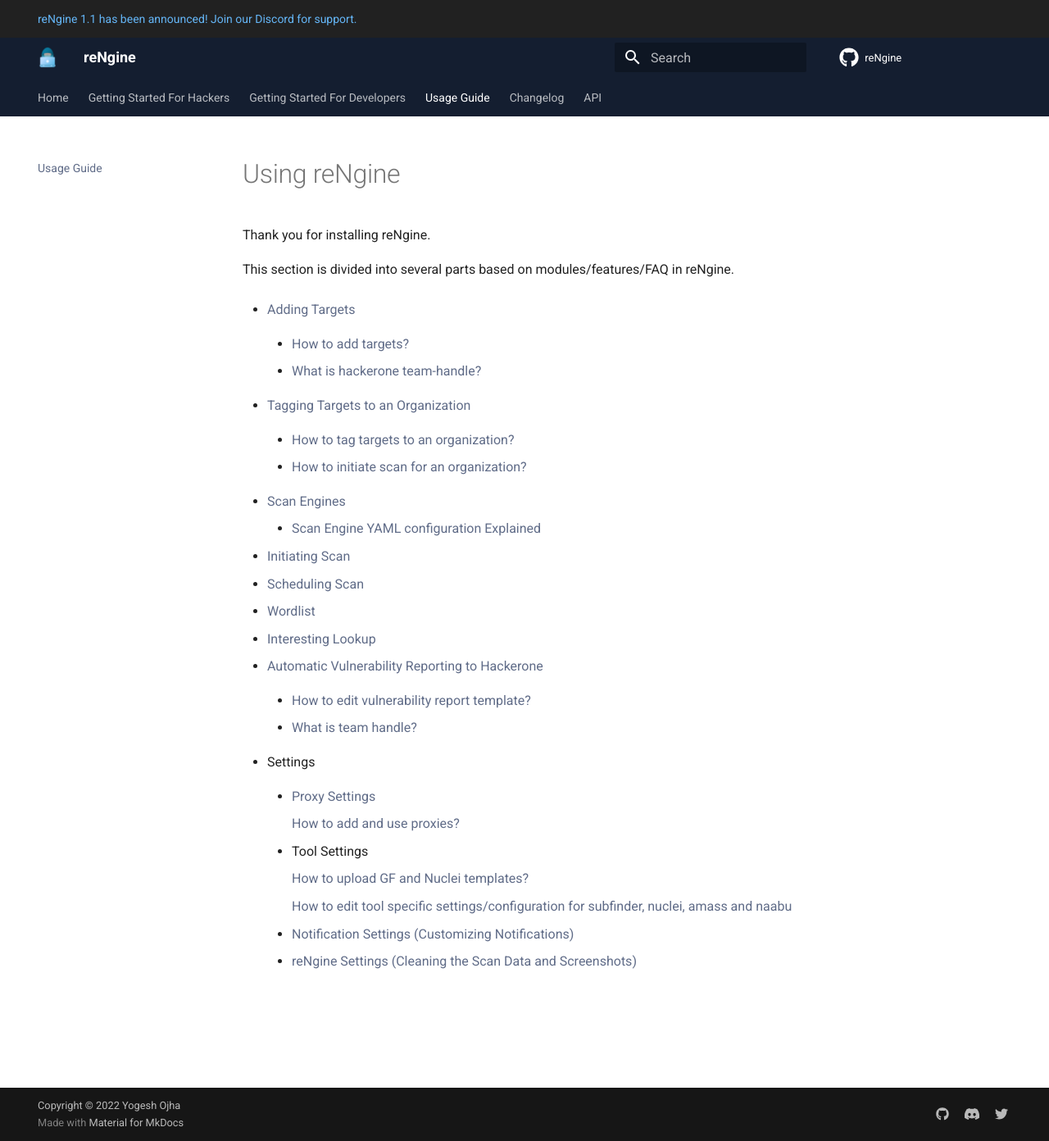
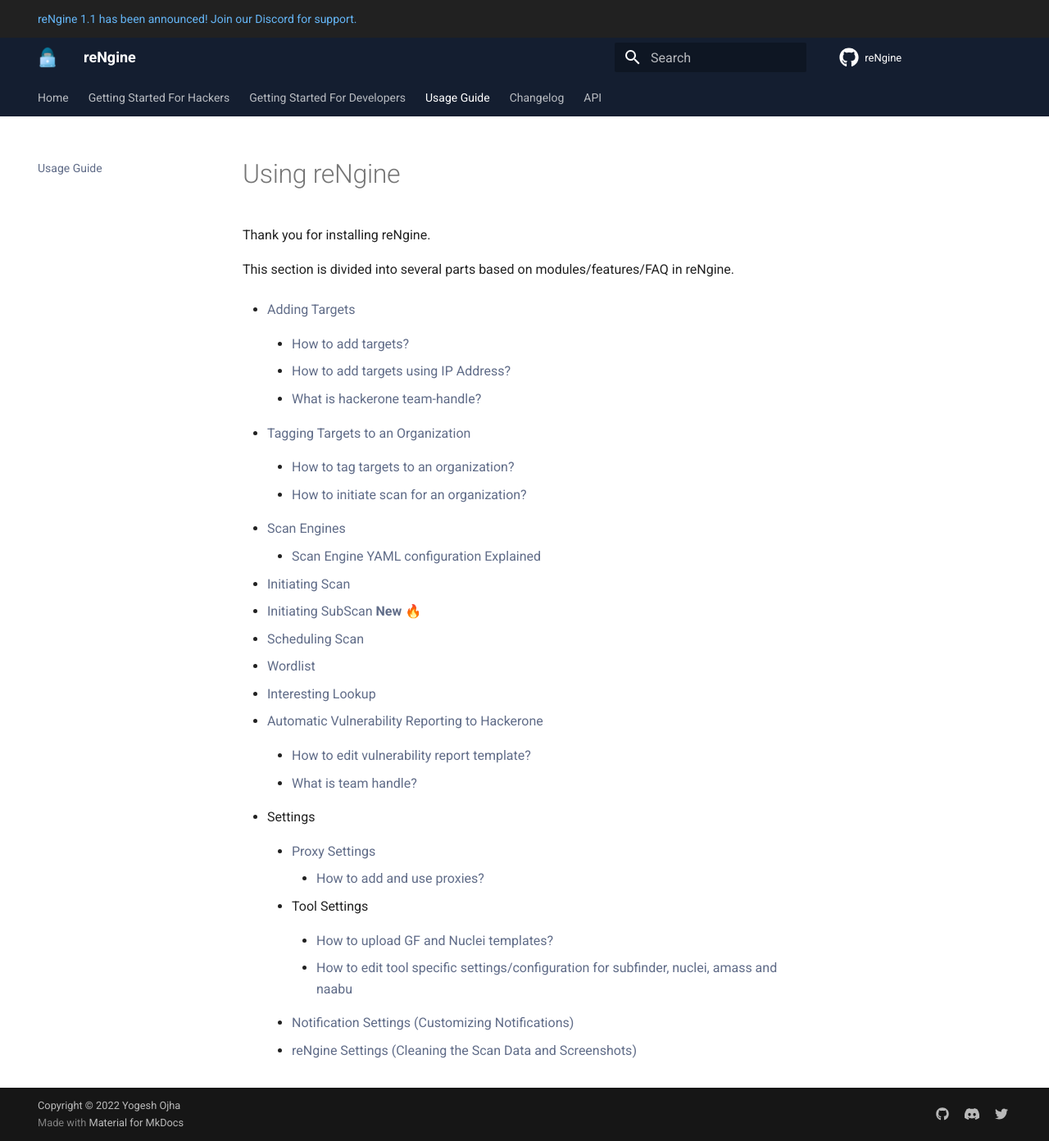
Before and after one commit to yogeshojha/rengineDocumentation, an MkDocs documentation site: the page built from docs/usage/index.md, in a window 1280 px wide and 1392 px high. Shown: the whole window at 82% size. Built offline with MkDocs 1.6.1 and Material for MkDocs 9.7.7, drawn with Linux system fonts in a browser that asks for light colours; comment, search, counter and statistics services are not loaded.

Commit message:
Added subscan

```diff
--- a/docs/usage/index.md
+++ b/docs/usage/index.md
@@ -7,6 +7,8 @@ This section is divided into several parts based on modules/features/FAQ in reNg
 - [Adding Targets](/usage/targets)
 
     - [How to add targets?](/usage/targets/#adding-individual-targets)
+
+    - [How to add targets using IP Address?](/usage/targets/#resolve-domains-from-ip-or-cidrs)
 
     - [What is hackerone team-handle?](/usage/targets/#what-is-team-handle)
 
@@ -21,6 +23,8 @@ This section is divided into several parts based on modules/features/FAQ in reNg
     - [Scan Engine YAML configuration Explained](/usage/scan_engine/#detailed-guide-on-configuring-scan-engines)
 
 - [Initiating Scan](/usage/scan_target/#quick-scan)
+
+- [Initiating SubScan <strong>New 🔥</strong>](/usage/subscan)
 
 - [Scheduling Scan](/usage/scan_target/#schedule-scan)
 
@@ -37,13 +41,13 @@ This section is divided into several parts based on modules/features/FAQ in reNg
 - Settings
       - [Proxy Settings](/usage/proxy/)
 
-          [How to add and use proxies?](/usage/proxy/#adding-proxies)
+          - [How to add and use proxies?](/usage/proxy/#adding-proxies)
 
       - Tool Settings
 
-        [How to upload GF and Nuclei templates?](/usage/tool_conf/#uploading-custom-gf-patterns-and-nuclei-templates)
+          - [How to upload GF and Nuclei templates?](/usage/tool_conf/#uploading-custom-gf-patterns-and-nuclei-templates)
 
-        [How to edit tool specific settings/configuration for subfinder, nuclei, amass and naabu](/usage/tool_conf/#editing-tool-configurations)
+          - [How to edit tool specific settings/configuration for subfinder, nuclei, amass and naabu](/usage/tool_conf/#editing-tool-configurations)
 
       - [Notification Settings (Customizing Notifications)](/usage/notification/)
       - [reNgine Settings (Cleaning the Scan Data and Screenshots)](/usage/settings/)
```
Also changed, not shown: docs/usage/subscan.md (added, +13 -0 lines), docs/static/usage/subscan_1.png (added), docs/static/usage/subscan_2.png (added).
